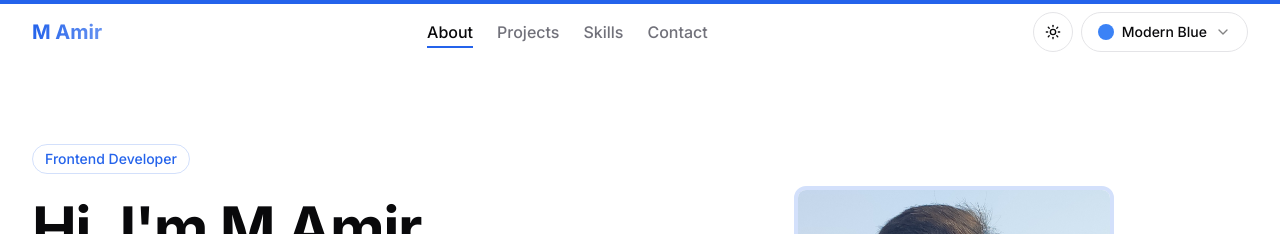
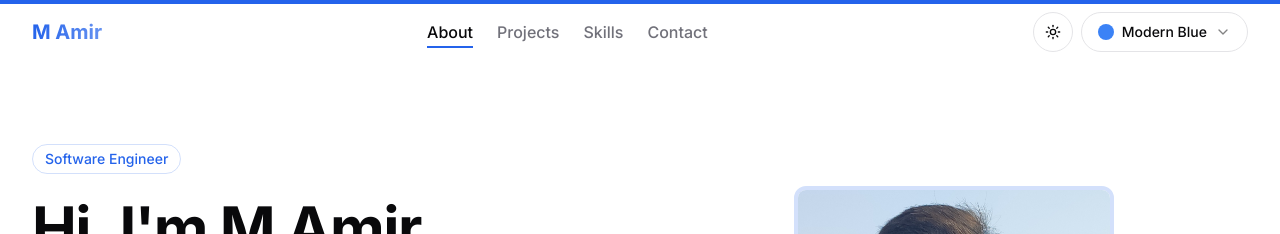
Before and after one commit to Amir-9251/Portfolio, a Next.js app: page / in a window 1280 px wide. Shown: the top 234 px of the page. Built offline with nearby package versions, Linux system fonts and the light colour scheme.

Commit message:
change heading of hero section

```diff
--- a/app/ClientPage.tsx
+++ b/app/ClientPage.tsx
@@ -31,7 +31,7 @@ export default function ClientPage() {
             <div className="container flex flex-col-reverse md:flex-row items-center gap-10 h-full">
               <FadeIn className="md:w-1/2 space-y-6 mt-10 md:mt-0" delay={0.2}>
                 <span className="px-3 py-1 text-sm font-medium rounded-full border border-primary/20 text-primary inline-block">
-                  Frontend Developer
+                  Software Engineer
                 </span>
                 <h1 className="text-4xl md:text-6xl font-bold tracking-tight">
                   <AboutDialog>Hi, I'm M Amir</AboutDialog>
```
